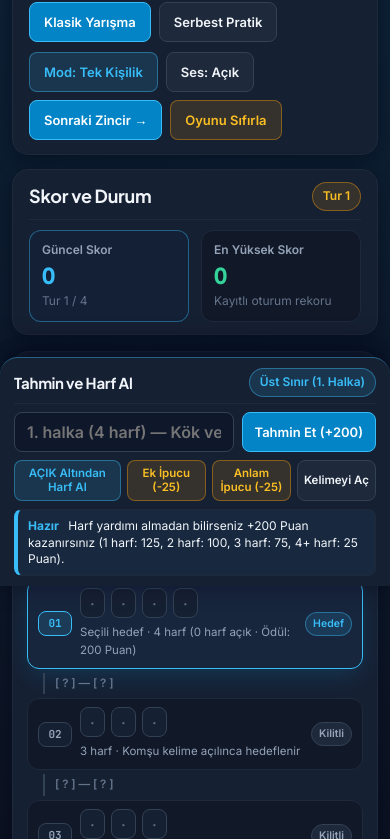
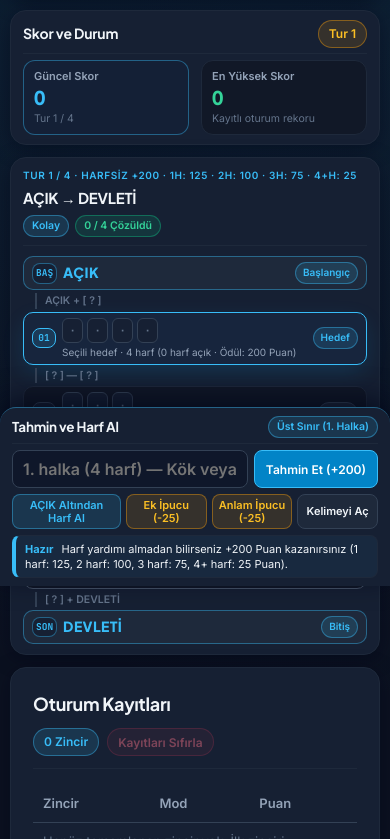
Before and after one commit to bilgenotlar/ZincirEtkisi, a plain HTML site: page index.html in a window 390 px wide. Shown: the part 258-1097 px from the top of the page. Drawn offline with Linux system fonts and the light colour scheme.

Commit message:
Add files via upload

```diff
--- a/index.html
+++ b/index.html
@@ -993,85 +993,186 @@
     .hidden { display: none !important; }
 
     /* =====================================================================
-       MOBİL & TABLET OPTİMİZASYONU (<= 1024px): SABİT ALT KUMANDA ÇUBUĞU
+       MOBİL & TABLET OPTİMİZASYONU (<= 1024px): KOMPAKT TAHTA + SABİT DOCK
        ===================================================================== */
     @media (max-width: 1024px) {
+      html, body {
+        font-size: 13.5px;
+      }
+
+      .studio-topbar {
+        padding: 7px 12px;
+        gap: 8px;
+      }
+      .brand-mark {
+        width: 26px;
+        height: 26px;
+        font-size: 12px;
+      }
+      .brand-name {
+        font-size: 13px;
+      }
+      .theme-pill {
+        font-size: 11px;
+        padding: 3px 8px;
+      }
+
       .game-header {
         grid-template-columns: 1fr;
-        padding: 14px 16px;
-        gap: 12px;
+        padding: 11px 14px;
+        gap: 8px;
+      }
+      .game-header .kicker {
+        display: none;
+      }
+      .game-title {
+        font-size: 1.35rem;
       }
       .game-subtitle {
         display: none;
       }
       .header-controls {
         align-items: flex-start;
+        gap: 6px;
       }
       .mode-nav, .utility-row {
         justify-content: flex-start;
-      }
+        gap: 6px;
+      }
+      .header-controls .btn {
+        min-height: 32px;
+        padding: 5px 10px;
+        font-size: 11.5px;
+      }
+
       .workspace-grid {
         grid-template-columns: 1fr;
-        gap: 16px;
+        gap: 12px;
       }
 
       /* Alt sabit bar nedeniyle içeriğin altta kalmaması için boşluk */
       .page-shell {
-        padding: 12px 12px 245px 12px;
-        gap: 14px;
-      }
-
-      /* Skor kutusu mobilde en üstte kompakt görünsün */
+        padding: 8px 10px 215px 10px;
+        gap: 10px;
+      }
+
+      /* Skor kutusu mobilde en üstte çok kompakt */
       .hud-column {
         display: contents;
       }
       .score-panel-mobile-top {
         order: -1;
-        padding: 12px 16px;
+        padding: 9px 12px;
       }
       .score-panel-mobile-top .panel-head {
+        margin-bottom: 6px;
+        padding-bottom: 5px;
+      }
+      .score-panel-mobile-top .panel-title {
+        font-size: 14px;
+      }
+      .score-panel-mobile-top .stat-label {
+        font-size: 11px;
+        margin-bottom: 2px;
+      }
+      .score-panel-mobile-top .stat-value {
+        font-size: 19px;
+      }
+      .score-panel-mobile-top .stat-caption {
+        font-size: 10.5px;
+        margin-top: 2px;
+      }
+      .score-panel-mobile-top .score-tile {
+        padding: 7px 10px;
+      }
+
+      /* Zincir tahtasını sanal klavye açıkken bile sığacak kadar kompakt yap */
+      .board-panel-mobile {
+        padding: 10px 12px;
+      }
+      .board-panel-mobile .panel-head {
         margin-bottom: 10px;
         padding-bottom: 8px;
-      }
-      .score-panel-mobile-top .stat-value {
-        font-size: 22px;
-      }
-      .score-panel-mobile-top .score-tile {
-        padding: 10px 12px;
-      }
-
-      /* Zincir tahtasını tek ekrana sığacak kadar kompakt yap */
-      .board-panel-mobile {
-        padding: 14px;
-      }
+        gap: 6px;
+      }
+      .board-panel-mobile .kicker {
+        font-size: 10px;
+        margin-bottom: 2px;
+      }
+      .board-panel-mobile .panel-title {
+        font-size: 15px;
+      }
+      .board-panel-mobile .badge {
+        font-size: 10.5px;
+        padding: 2px 8px;
+      }
+
       .chain-board {
-        gap: 4px;
+        gap: 3px;
       }
       .chain-node {
         grid-template-columns: auto minmax(0, 1fr) auto;
-        padding: 9px 12px;
-        gap: 10px;
+        padding: 6px 10px;
+        gap: 8px;
+        border-radius: 10px;
       }
       .node-index {
-        min-width: 34px;
-        font-size: 11px;
-        padding: 3px 5px;
+        min-width: 28px;
+        font-size: 10px;
+        padding: 2px 4px;
+      }
+      .node-body {
+        gap: 3px;
       }
       .node-word-anchor {
-        font-size: 17px;
+        font-size: 15px;
+      }
+      .letter-strip {
+        gap: 4px;
       }
       .letter-box {
-        width: 28px;
-        height: 32px;
-        font-size: 15px;
+        width: 24px;
+        height: 28px;
+        font-size: 13.5px;
+        border-radius: 6px;
       }
       .node-subnote {
-        font-size: 11.5px;
+        font-size: 10.5px;
+        line-height: 1.3;
+      }
+      .node-action-col .badge {
+        font-size: 10px;
+        padding: 2px 7px;
       }
       .link-bridge {
-        margin-left: 16px;
-        padding: 2px 10px;
-        font-size: 11.5px;
+        margin-left: 12px;
+        padding: 1px 8px;
+        font-size: 10.5px;
+        line-height: 1.3;
+      }
+      .bridge-morph {
+        font-size: 10px;
+      }
+
+      /* Sanal klavye açıkken (visualViewport küçüldüğünde) ekstra dikey tasarruf */
+      body.is-kbd-open .studio-topbar,
+      body.is-kbd-open .game-header,
+      body.is-kbd-open .score-panel-mobile-top {
+        display: none;
+      }
+      body.is-kbd-open .page-shell {
+        padding-top: 6px;
+      }
+      body.is-kbd-open .chain-node:not(.is-target) .node-subnote {
+        display: none;
+      }
+      body.is-kbd-open #control-panel .panel-head,
+      body.is-kbd-open #control-panel .feedback-box {
+        display: none;
+      }
+      body.is-kbd-open #control-panel {
+        padding-top: 8px;
+        padding-bottom: 8px;
       }
 
       /* TAHMİN VE HARF AL PANELİ: EKRANIN ALTINA SABİT (FIXED DOCK) */
@@ -1082,40 +1183,45 @@
         bottom: 0;
         z-index: 900;
         margin: 0;
-        border-radius: 18px 18px 0 0;
+        border-radius: 16px 16px 0 0;
         border-left: none;
         border-right: none;
         border-bottom: none;
         border-top: 1.5px solid var(--brand-blue-border);
         background: var(--bg-card);
-        padding: 10px 14px calc(10px + env(safe-area-inset-bottom)) 14px;
+        padding: 8px 12px calc(8px + env(safe-area-inset-bottom)) 12px;
         box-shadow: var(--shadow-dock);
       }
 
       #control-panel .panel-head {
-        margin-bottom: 8px;
-        padding-bottom: 6px;
+        margin-bottom: 6px;
+        padding-bottom: 5px;
       }
       #control-panel .panel-title {
-        font-size: 15px;
+        font-size: 13.5px;
+      }
+      #control-panel .badge {
+        font-size: 10.5px;
+        padding: 2px 8px;
       }
 
       #control-panel .input-action-row {
         flex-direction: row;
         align-items: center;
-        gap: 8px;
+        gap: 6px;
       }
       #control-panel .field-label {
         display: none;
       }
       #control-panel .text-input {
-        min-height: 40px;
-        padding: 8px 12px;
-        font-size: 16px;
+        min-height: 38px;
+        padding: 6px 10px;
+        font-size: 16px; /* iOS otomatik yakınlaştırmayı önlemek için 16px korunur */
       }
       #control-panel #btn-submit-guess {
-        min-height: 40px;
-        padding: 8px 12px;
+        min-height: 38px;
+        padding: 6px 11px;
+        font-size: 12px;
         white-space: nowrap;
         flex-shrink: 0;
       }
@@ -1124,32 +1230,32 @@
       #control-panel .dock-actions-wrap {
         display: grid;
         grid-template-columns: 1.35fr 1fr 1fr 1fr;
-        gap: 6px;
-        margin-top: 8px;
+        gap: 5px;
+        margin-top: 6px;
       }
       #control-panel .frontier-btn-row,
       #control-panel .hint-btn-row {
         display: contents;
       }
       #control-panel .dock-actions-wrap .btn {
-        min-height: 36px;
-        padding: 6px 6px;
-        font-size: 11.5px;
-        line-height: 1.2;
+        min-height: 32px;
+        padding: 4px 5px;
+        font-size: 11px;
+        line-height: 1.15;
         text-align: center;
       }
 
       /* Geri bildirim kutusu alt dock içinde kompakt tek/iki satır */
       #control-panel .feedback-box {
-        margin-top: 8px;
-        padding: 8px 10px;
-        font-size: 12px;
-        line-height: 1.35;
+        margin-top: 6px;
+        padding: 6px 9px;
+        font-size: 11px;
+        line-height: 1.3;
       }
       #control-panel .feedback-title {
         display: inline;
-        margin-right: 6px;
-        font-size: 12px;
+        margin-right: 5px;
+        font-size: 11px;
       }
       #control-panel #feedback-msg {
         display: inline;
@@ -1157,8 +1263,8 @@
 
       /* Final bahis kutusu mobilde kompakt */
       #control-panel .wager-box {
-        padding: 8px 10px;
-        margin-bottom: 8px;
+        padding: 6px 8px;
+        margin-bottom: 6px;
       }
       #control-panel .wager-box p {
         display: none;
@@ -1167,31 +1273,38 @@
         margin-top: 0;
       }
       #control-panel .wager-presets {
-        margin-top: 6px;
+        margin-top: 5px;
       }
       #control-panel .wager-presets .btn {
-        min-height: 30px;
-        padding: 4px 8px;
-        font-size: 11.5px;
-      }
-    }
-
-    @media (max-width: 520px) {
+        min-height: 28px;
+        padding: 3px 7px;
+        font-size: 11px;
+      }
+    }
+
+    @media (max-width: 480px) {
       .brand-sub {
         display: none;
       }
       .chain-node {
-        padding: 8px 10px;
-        gap: 8px;
-      }
-      .node-action-col .badge {
-        font-size: 10.5px;
-        padding: 3px 7px;
+        padding: 5px 8px;
+        gap: 6px;
+      }
+      .node-index {
+        min-width: 24px;
+        font-size: 9.5px;
+        padding: 2px 3px;
       }
       .letter-box {
-        width: 25px;
-        height: 30px;
+        width: 21px;
+        height: 25px;
+        font-size: 12.5px;
+      }
+      .node-word-anchor {
         font-size: 14px;
+      }
+      .node-subnote {
+        font-size: 10px;
       }
     }
   </style>
@@ -1797,6 +1910,15 @@
         return appState.mode === 'classic' && appState.roundIndex === 3;
       }
 
+      function getSafeChainLabel(chainObj) {
+        if (!chainObj || !Array.isArray(chainObj.nodes) || chainObj.nodes.length === 0) {
+          return 'Kelime Zinciri';
+        }
+        var firstW = trUpper(chainObj.nodes[0].root);
+        var lastW = trUpper(chainObj.nodes[chainObj.nodes.length - 1].root);
+        return firstW + ' → ' + lastW;
+      }
+
       function scrollActiveTargetIntoViewOnMobile() {
         if (window.innerWidth > 1024) return;
         setTimeout(function () {
@@ -1804,7 +1926,44 @@
           if (targetEl && typeof targetEl.scrollIntoView === 'function') {
             targetEl.scrollIntoView({ behavior: 'smooth', block: 'center' });
           }
-        }, 60);
+        }, 70);
+      }
+
+      /* Mobil sanal klavye açılışını algılayıp tahtayı sıkılaştırır */
+      function initMobileKeyboardViewportHandler() {
+        var baseHeight = window.innerHeight;
+        function checkViewport() {
+          if (window.innerWidth > 1024) {
+            document.body.classList.remove('is-kbd-open');
+            return;
+          }
+          var currentHeight = window.visualViewport ? window.visualViewport.height : window.innerHeight;
+          var isKeyboardOpen = currentHeight < baseHeight * 0.78;
+          document.body.classList.toggle('is-kbd-open', isKeyboardOpen);
+          if (isKeyboardOpen) {
+            scrollActiveTargetIntoViewOnMobile();
+          }
+        }
+
+        if (window.visualViewport) {
+          window.visualViewport.addEventListener('resize', checkViewport);
+        } else {
+          window.addEventListener('resize', checkViewport);
+        }
+
+        var inp = document.getElementById('guess-input');
+        if (inp) {
+          inp.addEventListener('focus', function () {
+            if (window.innerWidth <= 1024) {
+              scrollActiveTargetIntoViewOnMobile();
+            }
+          });
+          inp.addEventListener('blur', function () {
+            setTimeout(function () {
+              document.body.classList.remove('is-kbd-open');
+            }, 120);
+          });
+        }
       }
 
       function loadChain(chainObj) {
@@ -1857,8 +2016,9 @@
         if (appState.mode === 'practice') {
           var idx = CHAIN_BANK.indexOf(appState.currentChain);
           var nextIdx = (idx + 1) % CHAIN_BANK.length;
-          loadChain(CHAIN_BANK[nextIdx]);
-          setFeedback('is-hint', 'Sıradaki Bulmaca', '"' + CHAIN_BANK[nextIdx].title + '" tahtaya yüklendi.');
+          var nextPractice = CHAIN_BANK[nextIdx];
+          loadChain(nextPractice);
+          setFeedback('is-hint', 'Sıradaki Bulmaca', getSafeChainLabel(nextPractice) + ' zinciri tahtaya yüklendi.');
           return;
         }
 
@@ -1869,9 +2029,10 @@
           }
           var nextChain = pickClassicChainForRound(appState.roundIndex);
           loadChain(nextChain);
+          var safeName = getSafeChainLabel(nextChain);
           var label = appState.roundIndex === 3
-            ? ('Final Bahis Turu (Tur 4 / 4): "' + nextChain.title + '" yüklendi.')
-            : ('Tur ' + (appState.roundIndex + 1) + ' / 4: "' + nextChain.title + '" yüklendi.');
+            ? ('Final Bahis Turu (Tur 4 / 4): ' + safeName + ' yüklendi.')
+            : ('Tur ' + (appState.roundIndex + 1) + ' / 4: ' + safeName + ' yüklendi.');
           setFeedback('is-hint', 'Sıradaki Tur', label);
         } else {
           appState.roundIndex = 0;
@@ -1879,7 +2040,7 @@
           appState.activeTeam = 'a';
           var firstChain = pickClassicChainForRound(0);
           loadChain(firstChain);
-          setFeedback('is-hint', 'Yeni Yarışma Başladı', '4 turluk yarışma tamamlandı, skorlar sıfırlandı ve Tur 1 ("' + firstChain.title + '") başladı.');
+          setFeedback('is-hint', 'Yeni Yarışma Başladı', '4 turluk yarışma tamamlandı, skorlar sıfırlandı ve Tur 1 (' + getSafeChainLabel(firstChain) + ') başladı.');
         }
       }
 
@@ -2160,6 +2321,10 @@
         appState.chainCompleted = true;
         appState.solvedChainsCount += 1;
 
+        var inp = document.getElementById('guess-input');
+        if (inp) inp.blur();
+        document.body.classList.remove('is-kbd-open');
+
         var currentPts = appState.teamMode
           ? (appState.scores.a + ' — ' + appState.scores.b)
           : String(appState.scores.a);
@@ -2337,7 +2502,7 @@
       }
 
       /* =====================================================================
-         8. PRATİK KATALOĞU
+         8. PRATİK KATALOĞU (Kopya vermeyen Başlangıç → Bitiş görünümü)
          ===================================================================== */
       function filterPracticeChains(diff) {
         appState.practiceFilter = diff;
@@ -2356,7 +2521,7 @@
         for (var i = 0; i < CHAIN_BANK.length; i++) {
           if (CHAIN_BANK[i].id === chainId) {
             loadChain(CHAIN_BANK[i]);
-            setFeedback('is-hint', 'Zincir Seçildi', '"' + CHAIN_BANK[i].title + '" tahtaya yüklendi.');
+            setFeedback('is-hint', 'Zincir Seçildi', getSafeChainLabel(CHAIN_BANK[i]) + ' zinciri tahtaya yüklendi.');
             return;
           }
         }
@@ -2394,11 +2559,11 @@
 
           var h3 = document.createElement('h3');
           h3.style.cssText = 'margin:0 0 4px 0; font-family:var(--font-display); font-size:16px;';
-          h3.textContent = ch.title;
+          h3.textContent = getSafeChainLabel(ch);
 
           var spanInfo = document.createElement('p');
           spanInfo.style.cssText = 'margin:0; font-size:12.5px; color:var(--text-secondary);';
-          spanInfo.textContent = ch.nodes[0].root + ' → (' + (ch.nodes.length - 2) + ' halka) → ' + ch.nodes[ch.nodes.length - 1].root;
+          spanInfo.textContent = (ch.nodes.length - 2) + ' gizli halka · Tamlama ve deyim zinciri';
 
           top.appendChild(badgeRow);
           top.appendChild(h3);
@@ -2457,7 +2622,12 @@
             kickerEl.textContent = 'Serbest Pratik · Harfsiz +200 · 1H: 125 · 2H: 100 · 3H: 75 · 4+H: 25';
           }
         }
-        if (titleEl) titleEl.textContent = appState.currentChain.title;
+        /* Oyun sırasında ara kelimeleri ele vermemek için yalnızca BAŞLANGIÇ → BİTİŞ gösterilir */
+        if (titleEl) {
+          titleEl.textContent = appState.chainCompleted
+            ? appState.currentChain.title
+            : getSafeChainLabel(appState.currentChain);
+        }
         if (diffEl) diffEl.textContent = appState.currentChain.difficulty;
         if (progEl) progEl.textContent = solvedCount + ' / ' + (nodes.length - 2) + ' Çözüldü';
 
@@ -2804,6 +2974,7 @@
          ===================================================================== */
       async function initApp() {
         initAppTheme();
+        initMobileKeyboardViewportHandler();
         loadPersistentState();
         var soundBtn = document.getElementById('btn-sound-toggle');
         if (soundBtn) soundBtn.textContent = appState.soundEnabled ? 'Ses: Açık' : 'Ses: Kapalı';
```
